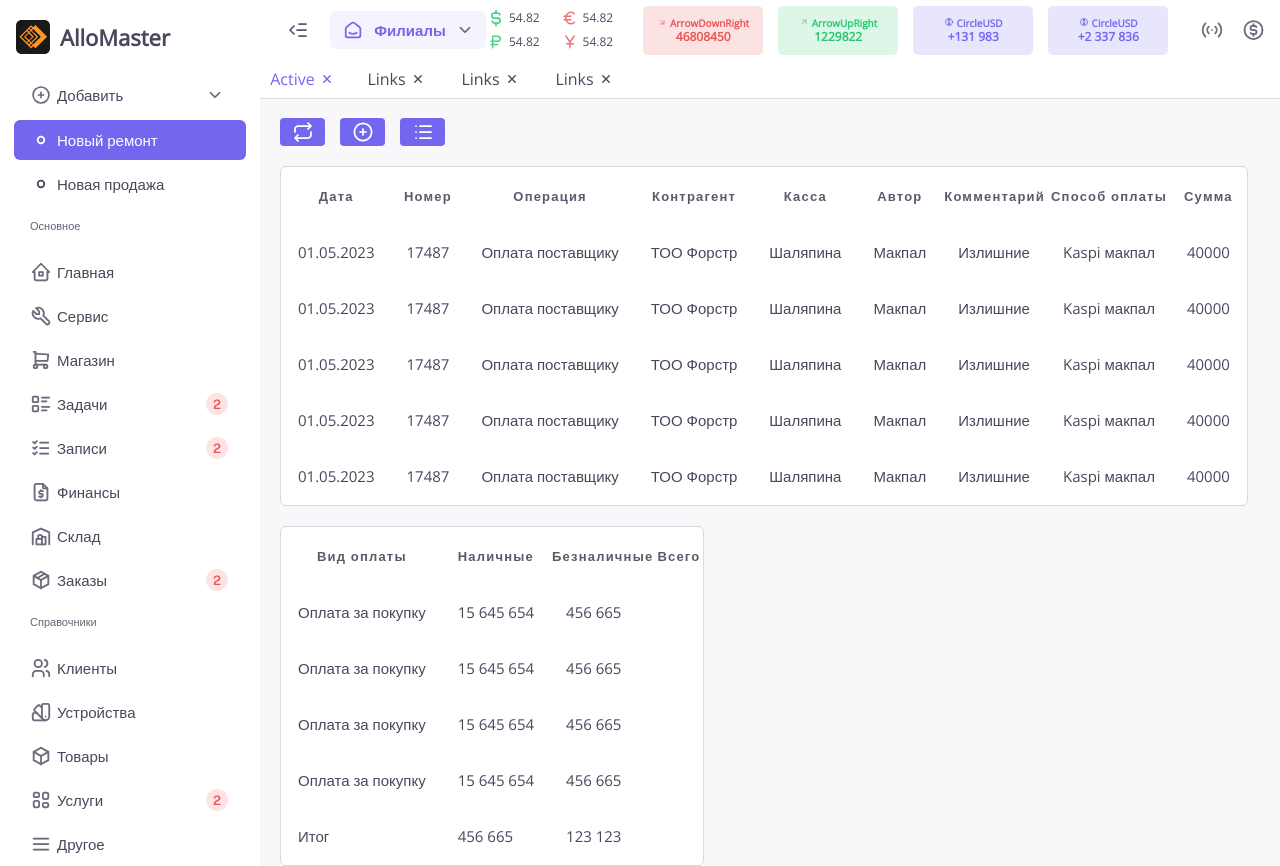
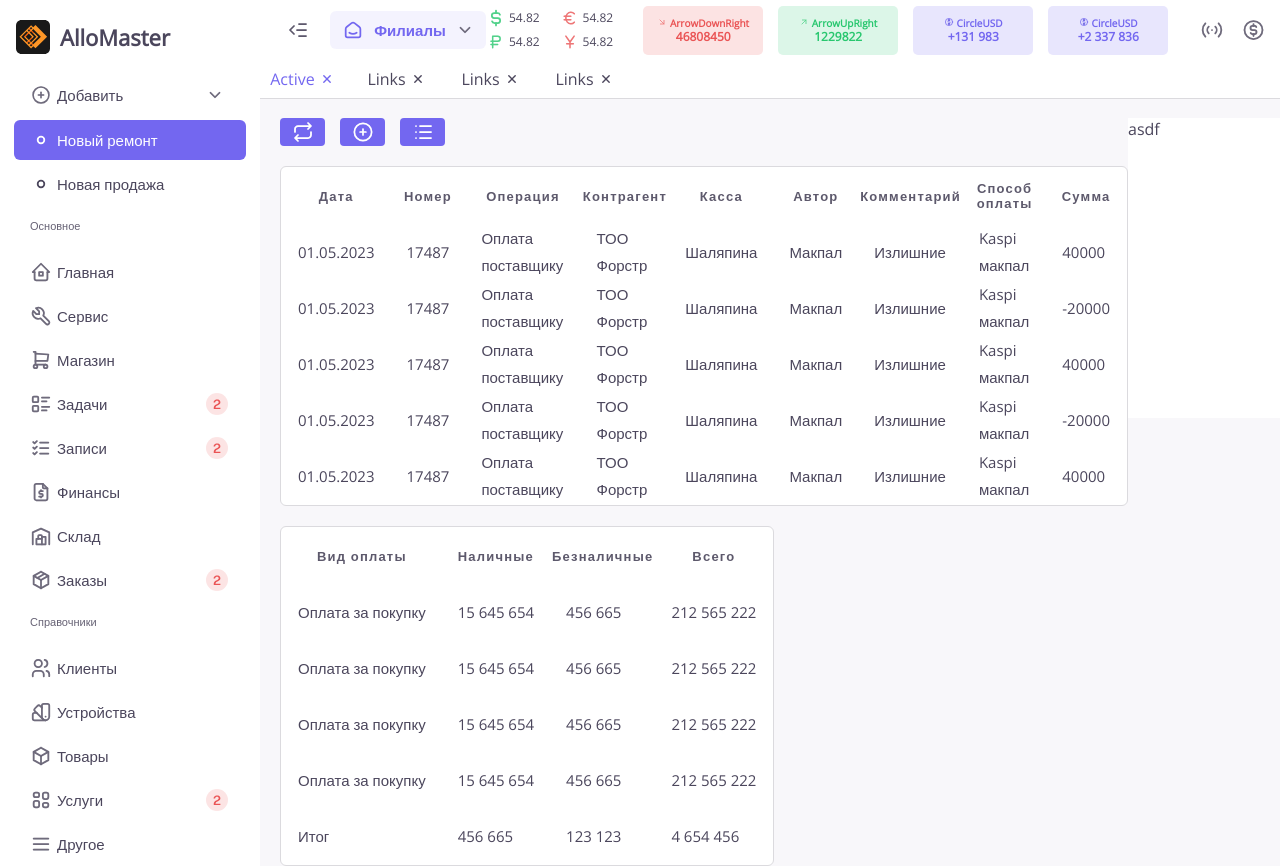
Before and after one commit to Aidar05/srm-project, a Vue app: page / in a window 1280 px wide. Shown: the top 866 px of the page. Built offline with nearby package versions, Linux system fonts and the light colour scheme.

Commit message:
Начал делать контейнер справа экрана, SalesMap

```diff
--- a/src/assets/css/content.css
+++ b/src/assets/css/content.css
@@ -1,5 +1,6 @@
 .content-main-container{
-  height: 60vh;
+  display: flex;
+  justify-content: space-between;
   margin-left: 280px;
   margin-top: 20px;
 }
@@ -13,6 +14,7 @@
   stroke: white;
 }
 
+/* Кнопки над таблицами */
 .content-btns{
   display: flex;
   align-items: center;
@@ -29,7 +31,7 @@
   height: 24px;
 }
 
-
+/* Таблицы */
 table{
   background-color: white;
   border: 1px solid rgba(219, 218, 222, 1);
@@ -57,3 +59,9 @@ table{
   padding: 0 15px 0 15px;
   color: var(--text-color);
 }
+
+.sales-map{
+  width: 152px;
+  height: 300px;
+  background-color: white;
+}
--- a/src/components/Content.vue
+++ b/src/components/Content.vue
@@ -1,22 +1,29 @@
 <template>
   <div class="content-main-container">
-    <ContentBtns :contentIcons="contentIcons"/>
+    <div class="left-content-container">
+      <ContentBtns :contentIcons="contentIcons"/>
 
-    <ContentTable :tableData="tableOne" />
+      <ContentTable :tableData="tableOne" />
 
-    <ContentTable :tableData="tableTwo" />
-  </div>
+      <ContentTable :tableData="tableTwo" />
+    </div>
+
+    <div class="right-content-container">
+      <SalesMap />
+    </div>
+</div>
 </template>
 
 <script>
 import Icon from './MenuComponents/Icon.vue';
 import ContentBtns from "./ContentComponents/ContentBtns.vue"
 import ContentTable from './ContentComponents/ContentTable.vue';
+import SalesMap from "./ContentComponents/SalesMap.vue"
 
 export default{
   name: "Content",
   components: {
-    Icon, ContentBtns, ContentTable
+    Icon, ContentBtns, ContentTable, SalesMap
   },
   data() {
     return {
@@ -31,13 +38,13 @@ export default{
           author: "Макпал", comment: "Излишние", paymentMethod: "Kaspi макпал", sum: 40000, isNegative: false
         },
         {data: "01.05.2023", id: 17487, operation: "Оплата поставщику", contragent: "ТОО Форстр", checkout: "Шаляпина",
-          author: "Макпал", comment: "Излишние", paymentMethod: "Kaspi макпал", sum: 40000, isNegative: true
+          author: "Макпал", comment: "Излишние", paymentMethod: "Kaspi макпал", sum: -20000, isNegative: true
         },
         {data: "01.05.2023", id: 17487, operation: "Оплата поставщику", contragent: "ТОО Форстр", checkout: "Шаляпина",
           author: "Макпал", comment: "Излишние", paymentMethod: "Kaspi макпал", sum: 40000, isNegative: false
         },
         {data: "01.05.2023", id: 17487, operation: "Оплата поставщику", contragent: "ТОО Форстр", checkout: "Шаляпина",
-          author: "Макпал", comment: "Излишние", paymentMethod: "Kaspi макпал", sum: 40000, isNegative: true
+          author: "Макпал", comment: "Излишние", paymentMethod: "Kaspi макпал", sum: -20000, isNegative: true
         },
         {data: "01.05.2023", id: 17487, operation: "Оплата поставщику", contragent: "ТОО Форстр", checkout: "Шаляпина",
           author: "Макпал", comment: "Излишние", paymentMethod: "Kaspi макпал", sum: 40000, isNegative: false
@@ -45,11 +52,11 @@ export default{
       ],
       tableTwo: [
         ["Вид оплаты", "Наличные", "Безналичные", "Всего"],
-        {paymentType: "Оплата за покупку", cash: "15 645 654", nonCash: "456 665", sum: "212 565 222"},
-        {paymentType: "Оплата за покупку", cash: "15 645 654", nonCash: "456 665", sum: "212 565 222"},
-        {paymentType: "Оплата за покупку", cash: "15 645 654", nonCash: "456 665", sum: "212 565 222"},
-        {paymentType: "Оплата за покупку", cash: "15 645 654", nonCash: "456 665", sum: "212 565 222"},
-        ["Итог", "456 665", "123 123", "4 654 456"]
+        {paymentType: "Оплата за покупку", cash: "15 645 654", nonCash: "456 665", sum: "212 565 222", '': ''},
+        {paymentType: "Оплата за покупку", cash: "15 645 654", nonCash: "456 665", sum: "212 565 222", '': ''},
+        {paymentType: "Оплата за покупку", cash: "15 645 654", nonCash: "456 665", sum: "212 565 222", '': ''},
+        {paymentType: "Оплата за покупку", cash: "15 645 654", nonCash: "456 665", sum: "212 565 222", '': ''},
+        ["Итог", "456 665", "123 123", "4 654 456", '']
       ]
     }
   }
--- /dev/null
+++ b/src/components/ContentComponents/SalesMap.vue
@@ -0,0 +1,11 @@
+<template>
+  <div class="right-content-container">
+    <div class="sales-map">asdf</div>
+  </div>
+</template>
+
+<script>
+export default{
+  name: "SalesMap",
+}
+</script>
```
